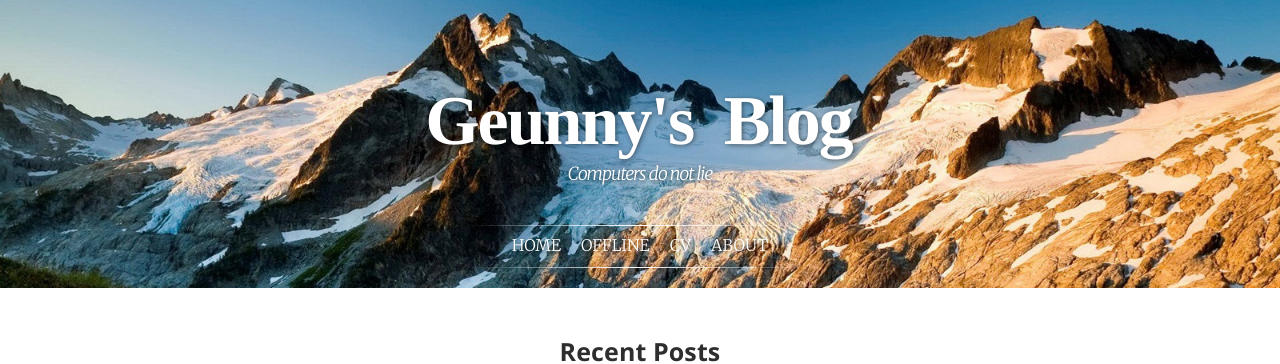
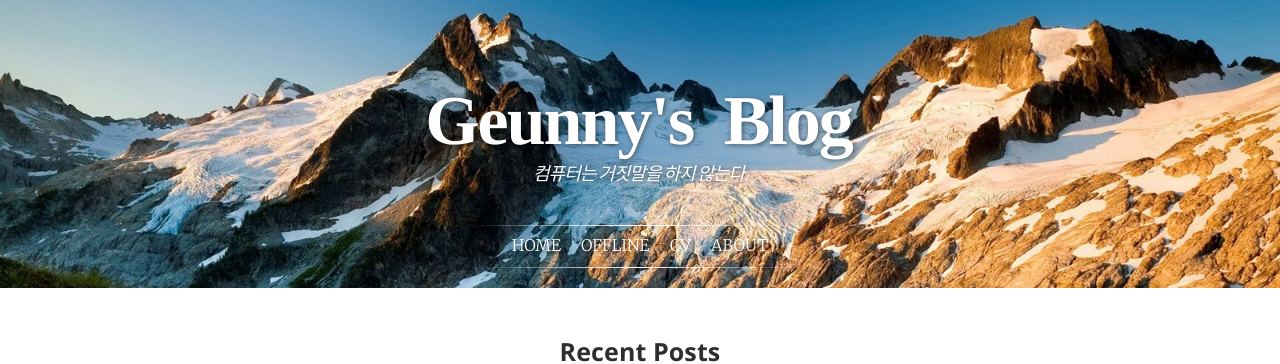
Before and after one commit to jwillmer/jekyllDecent, a Jekyll site: the page built from index.html, in a window 1280 px wide. Shown: the top 364 px of the page. Built offline with Jekyll 4.4.1, drawn with Linux system fonts in a browser that asks for light colours; some web fonts are replaced.

Commit message:
Update _config.yml

```diff
--- a/_config.yml
+++ b/_config.yml
@@ -7,10 +7,10 @@
 
 # Site settings
 title:            Geunny's Blog
-subtitle:         Computers do not lie
-description:      Organize my knowledge about development
+subtitle:         컴퓨터는 거짓말을 하지 않는다.
+description:      알게된 것에 대한 생각정리
 keywords:         demo theme example github jekyll features
-language:         "en" # default language of the blog. Language codes: http://www.w3schools.com/tags/ref_language_codes.asp
+language:         "ko" # default language of the blog. Language codes: http://www.w3schools.com/tags/ref_language_codes.asp
 
 baseurl:          "/geunny-blog" # the subpath of your site, e.g. /blog
 url:              "" # the base hostname & protocol for your site. Have a look at robots.txt as well!
```
